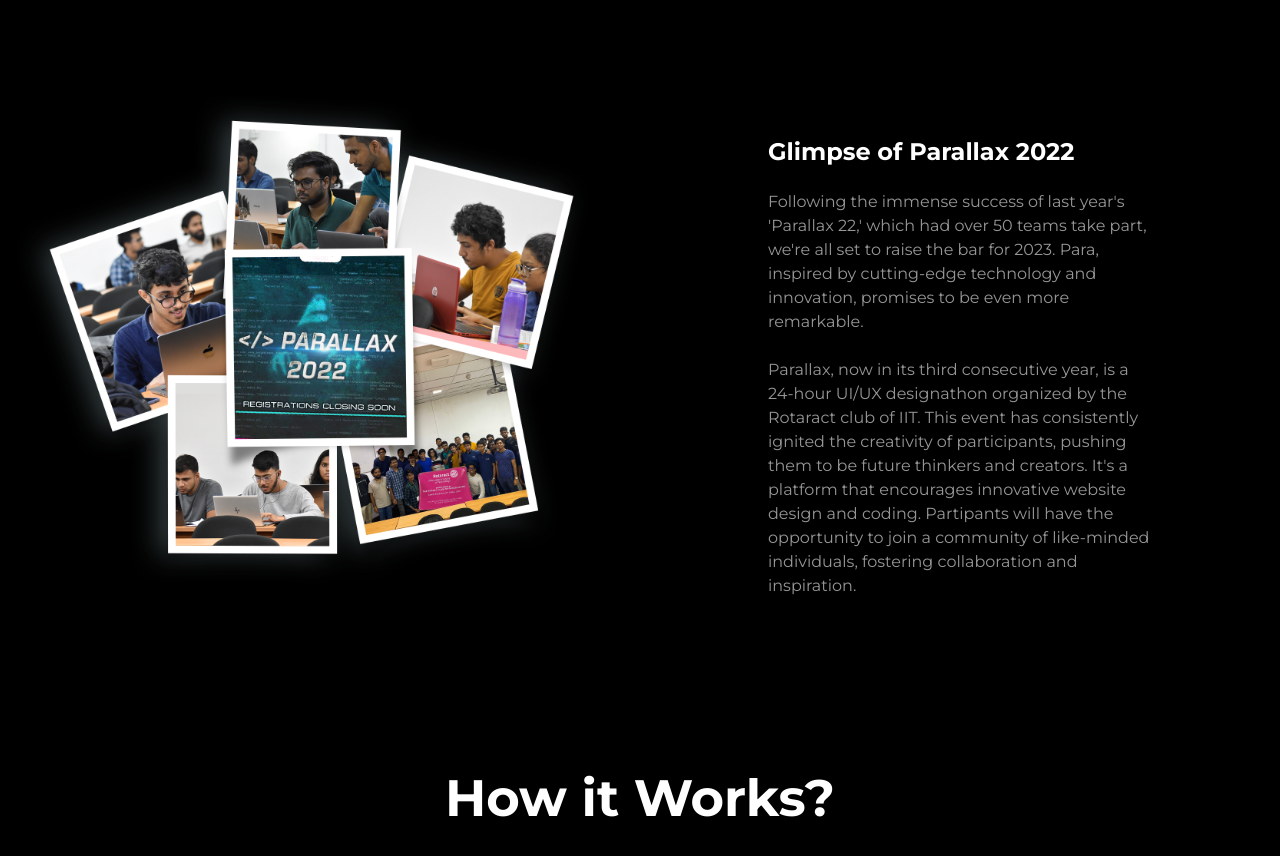
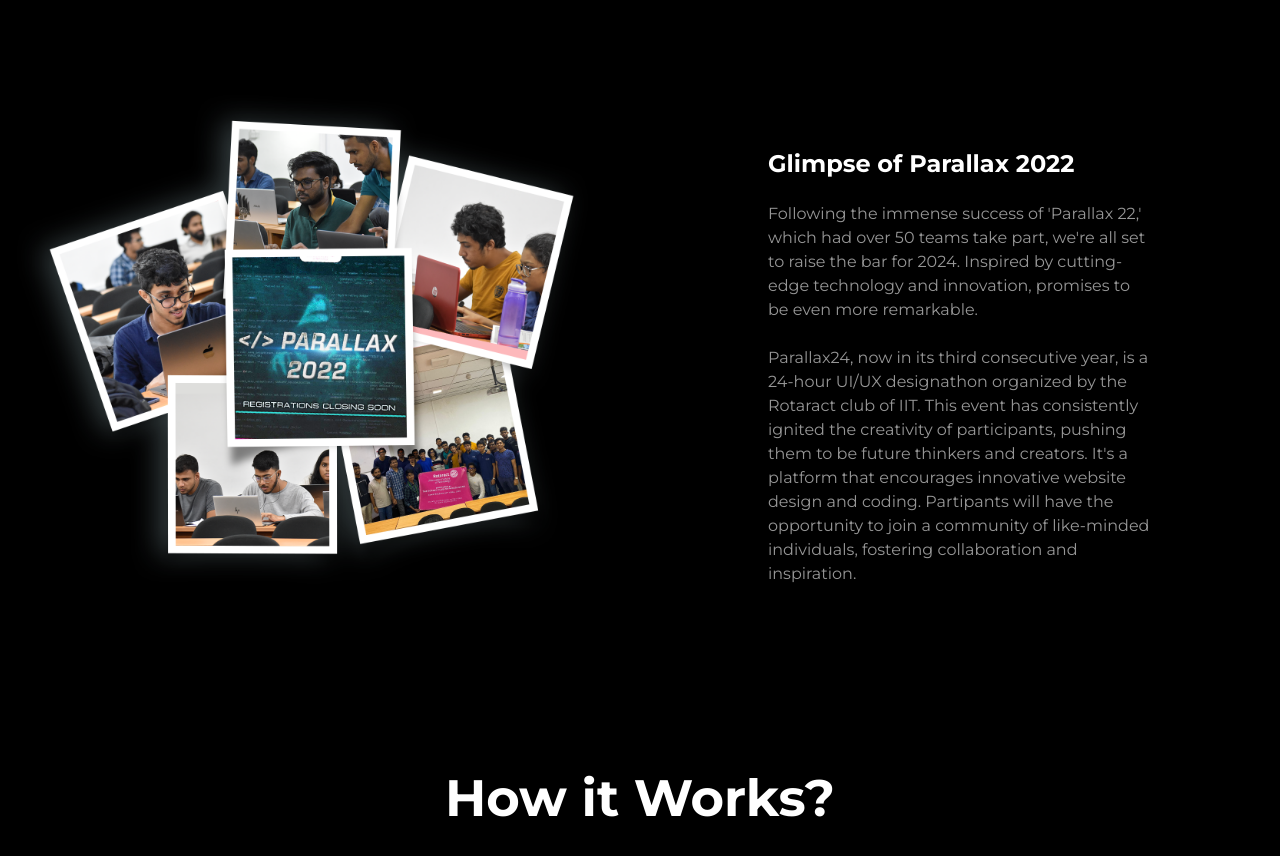
Before and after one commit to RACIIT/PARALLAX24, a React (Vite) app: page / in a window 1280 px wide. Shown: the part 1000-1856 px from the top of the page. Built offline with nearby package versions, Linux system fonts and the light colour scheme.

Commit message:
Update About.jsx

```diff
--- a/src/components/About.jsx
+++ b/src/components/About.jsx
@@ -15,11 +15,11 @@ function About() {
         <Description>
           <div>
             <h2>Glimpse of Parallax 2022</h2>Following the immense success of
-            last year's 'Parallax 22,' which had over 50 teams take part, we're
-            all set to raise the bar for 2023. Para, inspired by cutting-edge
+            'Parallax 22,' which had over 50 teams take part, we're
+            all set to raise the bar for 2024. Inspired by cutting-edge
             technology and innovation, promises to be even more remarkable.
             <br></br>
-            <br></br>Parallax, now in its third consecutive year, is a 24-hour
+            <br></br>Parallax24, now in its third consecutive year, is a 24-hour
             UI/UX designathon organized by the Rotaract club of IIT. This event
             has consistently ignited the creativity of participants, pushing
             them to be future thinkers and creators. It's a platform that
```
